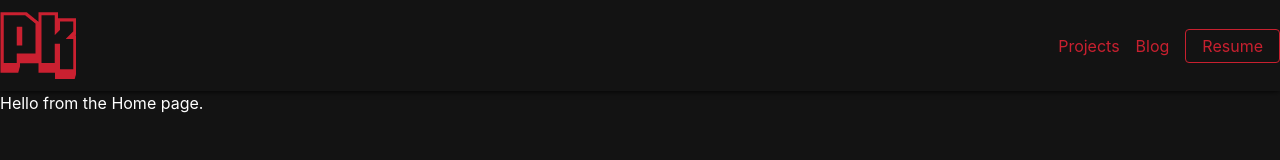
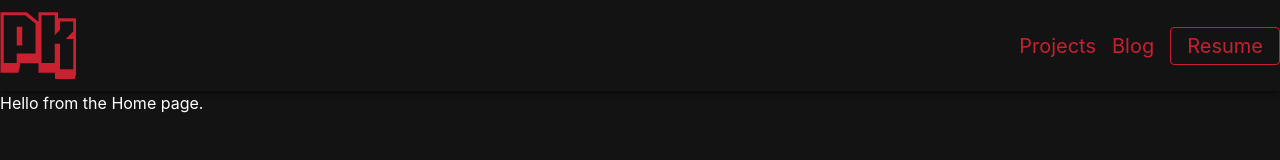
Before and after one commit to PudparK/pudpark-dev, a React (Create React App) app: page / in a window 1280 px wide. Shown: the top 160 px of the page. Built offline with nearby package versions, Linux system fonts and the light colour scheme.

Commit message:
Added hover variant text-red and bg-red.

```diff
--- a/src/asset/css/tailwind.css
+++ b/src/asset/css/tailwind.css
@@ -3,3 +3,9 @@
 @tailwind components;
 
 @tailwind utilities;
+
+@variants hover {
+  .bg-red {
+    background-color: var(--primary-red);
+  }
+}
--- a/src/component/layout-component/Header/Header.js
+++ b/src/component/layout-component/Header/Header.js
@@ -49,7 +49,7 @@ export default class Header extends React.Component {
             </button>
           </div>
           <div className={"w-full block lg:w-auto" + mobileClose}>
-            <div className="text-md">
+            <div className="text-xl">
               <Link
                 className="block mt-4 lg:inline-block lg:mt-0 mr-4"
                 to="/project"
@@ -65,7 +65,7 @@ export default class Header extends React.Component {
                 Blog
               </Link>
               <Link
-                className="inline-block text-md px-4 py-2 leading-none border rounded text-red border-red hover:border-transparent hover:bg-white mt-4 lg:mt-0"
+                className="inline-block text-xl px-4 py-2 leading-none border rounded border-red hover:border-transparent hover:bg-red hover:text-black mt-4 lg:mt-0"
                 to="/resume"
                 onClick={this.toggleClose}
               >
```
Also changed, not shown: src/asset/css/main.css.
